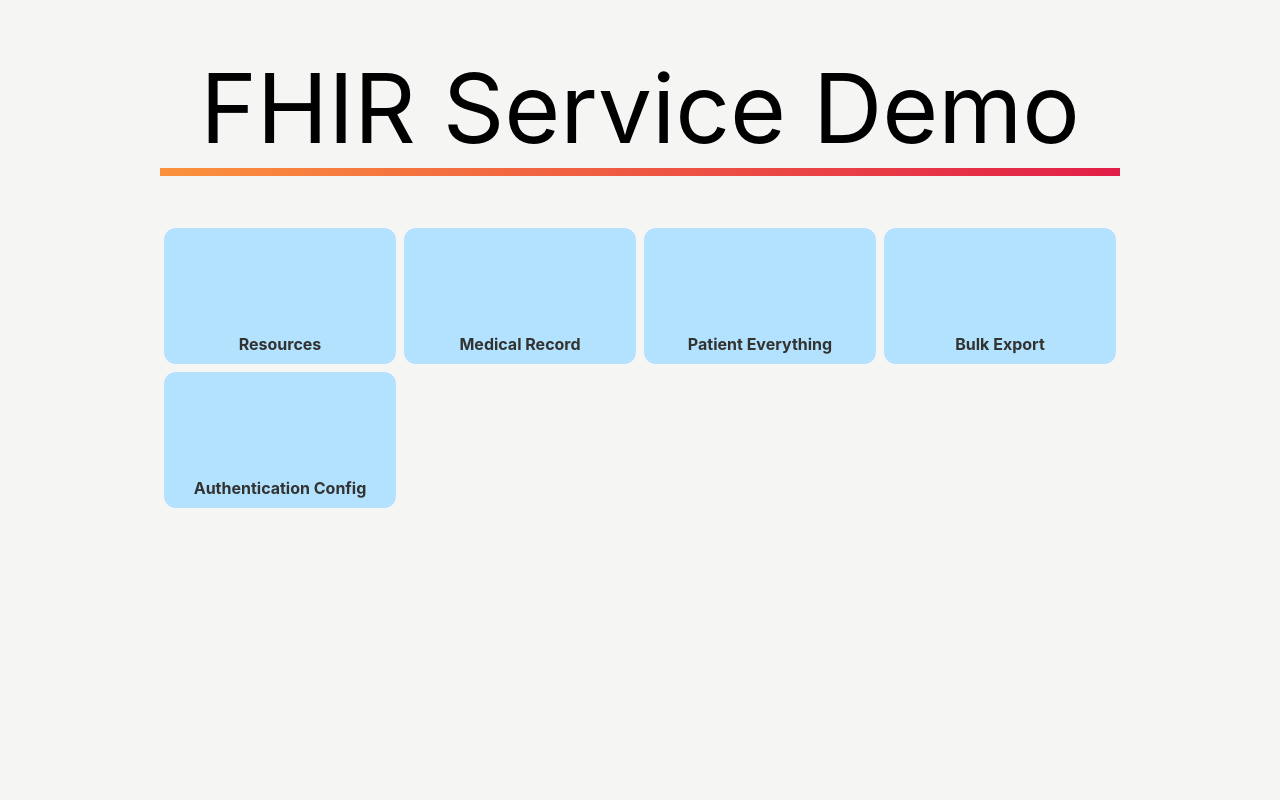
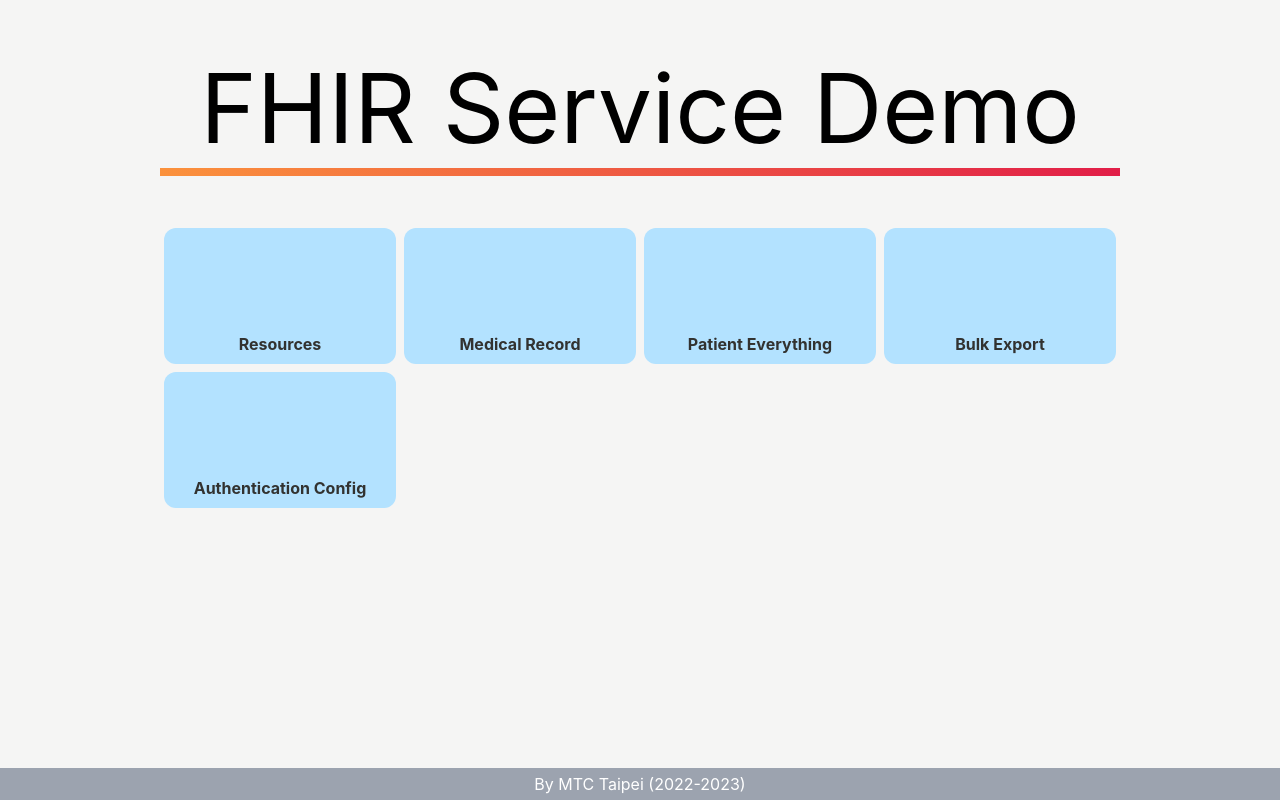
Before and after one commit to Alan-Kuan/fhir-frontend, a Svelte app: page / in a window 1280 px wide. Built offline with nearby package versions, Linux system fonts and the light colour scheme; some icons are missing.

Commit message:
feat: add footer

```diff
--- a/src/App.svelte
+++ b/src/App.svelte
@@ -7,11 +7,13 @@
         </Route>
         {/each}
     </div>
+    <Footer />
 </Router>
 
 <script>
     import { Router, Route } from 'svelte-navigator'
     import Header from '$components/Header.svelte'
+    import Footer from '$components/Footer.svelte'
     import HomeView from '$views/Home.svelte'
     import ResourceView from '$views/Resource.svelte'
     import MedicalRecordView from '$views/MedicalRecord.svelte'
--- /dev/null
+++ b/src/components/Footer.svelte
@@ -0,0 +1,7 @@
+<footer
+  class="fixed bottom-0
+    w-full p-1
+    text-white text-center bg-gray-400"
+>
+    By MTC Taipei (2022-2023)
+</footer>
--- a/src/components/ResourceList.svelte
+++ b/src/components/ResourceList.svelte
@@ -1,4 +1,4 @@
-<div>
+<div class="pb-5">
     {#await get_resources}
         <div class="flex justify-center mt-10">
             <progress class="progress w-9/12" />
```
